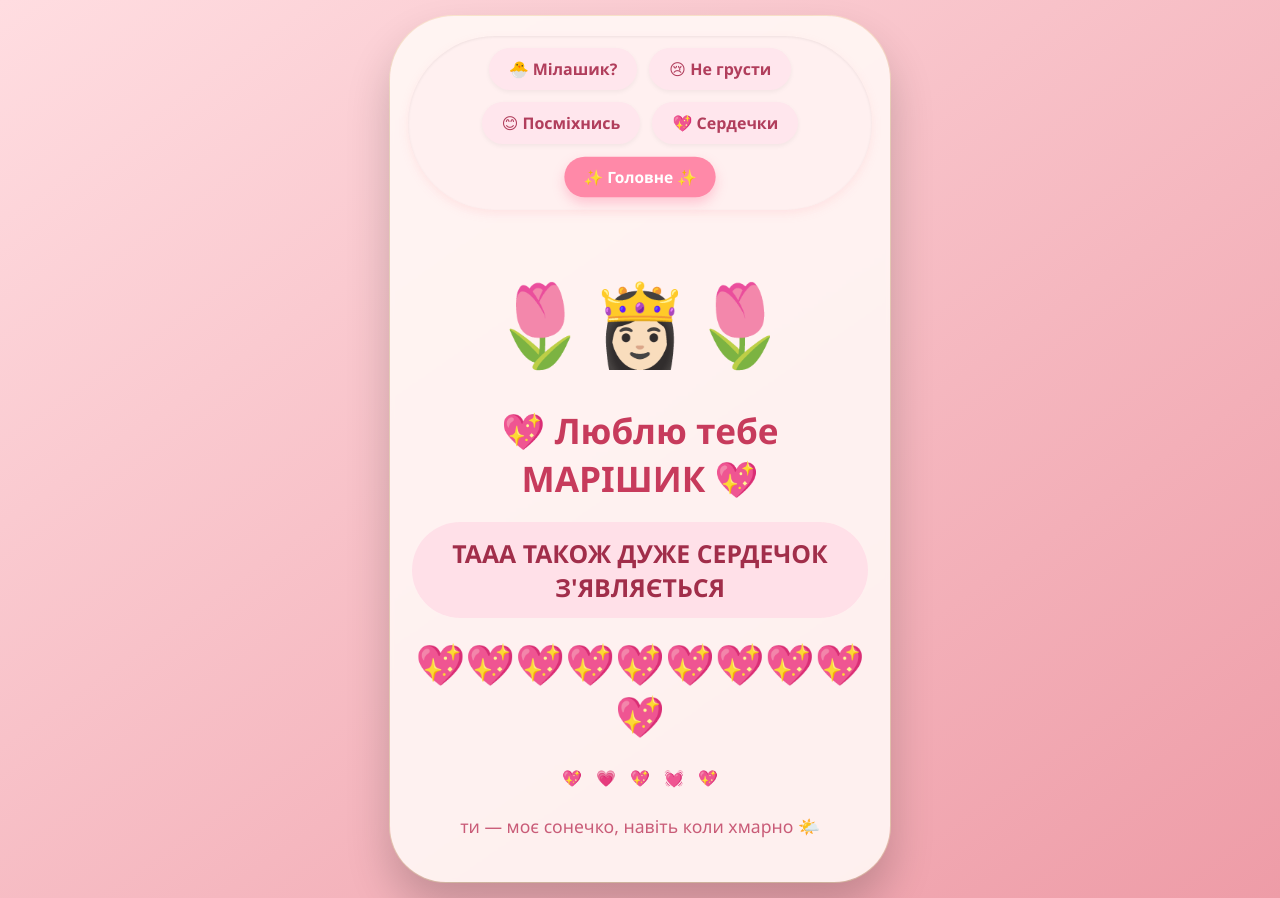
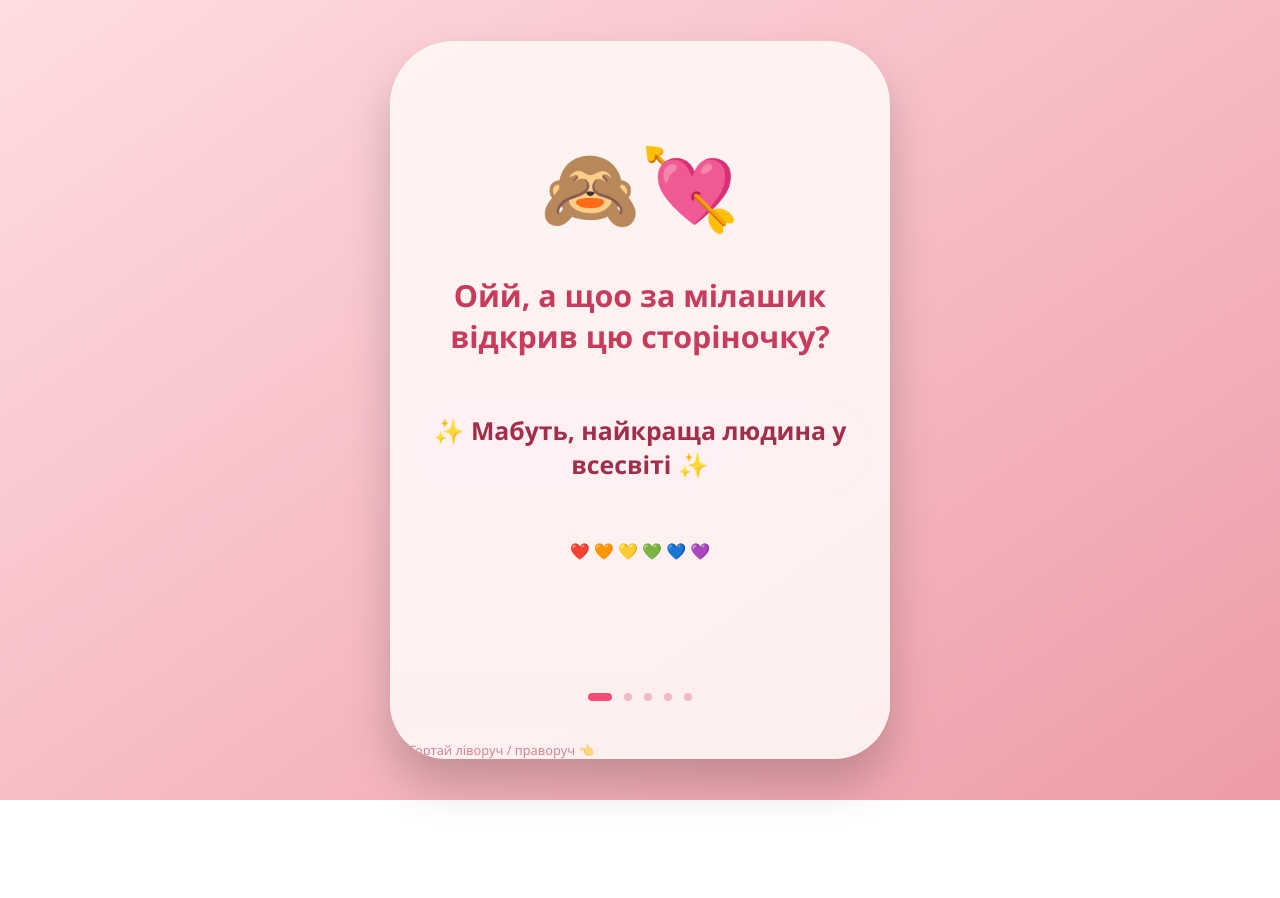
Before and after one commit to formanchuk/123, a plain HTML site: page index.html in a window 1280 px wide. After the commit the page ends 800 px from the top, so only its background shows below. Drawn offline with Linux system fonts and the light colour scheme.

Commit message:
Update index.html

```diff
--- a/index.html
+++ b/index.html
@@ -9,7 +9,6 @@
             margin: 0;
             padding: 0;
             box-sizing: border-box;
-            user-select: none; /* щоб не виділявся текст при тапах */
         }
 
         body {
@@ -20,77 +19,79 @@
             align-items: center;
             font-family: 'Segoe UI', 'Quicksand', system-ui, -apple-system, 'Helvetica Neue', cursive, sans-serif;
             padding: 16px;
+            overflow: hidden;
+            touch-action: pan-y pinch-zoom; /* дозволяє вертикальний скрол, але горизонтальний свайп ловимо */
         }
 
-        /* СТОРІНКА-КОНТЕЙНЕР */
-        .app {
+        /* контейнер-слайдер */
+        .slider-container {
             width: 100%;
             max-width: 500px;
             margin: 0 auto;
             background: rgba(255, 248, 245, 0.9);
             backdrop-filter: blur(2px);
             border-radius: 64px 64px 56px 56px;
-            box-shadow: 0 25px 45px rgba(0, 0, 0, 0.2), 0 0 0 1px rgba(255,255,200,0.5);
+            box-shadow: 0 25px 45px rgba(0, 0, 0, 0.2);
             overflow: hidden;
-            padding: 20px 18px 32px;
-            transition: all 0.2s ease;
+            position: relative;
+            touch-action: pan-y pinch-zoom;
         }
 
-        /* ВКЛАДКИ (навігація) */
-        .tabs {
+        .slides-wrapper {
             display: flex;
-            flex-wrap: wrap;
+            overflow-x: auto;
+            scroll-snap-type: x mandatory;
+            scroll-behavior: smooth;
+            -webkit-overflow-scrolling: touch;
+            scrollbar-width: none; /* ховаємо скролбар */
+            cursor: grab;
+            touch-action: pan-y pinch-zoom;
+        }
+
+        .slides-wrapper::-webkit-scrollbar {
+            display: none;
+        }
+
+        .slide {
+            flex: 0 0 100%;
+            scroll-snap-align: start;
+            padding: 30px 20px 40px;
+            text-align: center;
+            min-height: 550px;
+            display: flex;
+            flex-direction: column;
+            justify-content: center;
+            align-items: center;
+            gap: 20px;
+            box-sizing: border-box;
+        }
+
+        /* індикатори (точки внизу) */
+        .dots {
+            display: flex;
             justify-content: center;
             gap: 12px;
-            margin-bottom: 30px;
-            background: #fff0f0;
-            padding: 12px 10px;
-            border-radius: 100px;
-            box-shadow: inset 0 1px 3px #0001, 0 4px 8px #ffb6c140;
+            padding: 16px 0 20px;
+            background: rgba(255,240,240,0.7);
         }
 
-        .tab-btn {
-            background: #ffe6ed;
-            border: none;
-            padding: 10px 20px;
-            font-size: 1rem;
-            font-weight: bold;
-            border-radius: 40px;
-            color: #b13e5c;
-            font-family: inherit;
-            cursor: pointer;
+        .dot {
+            width: 8px;
+            height: 8px;
+            background: #d96c8a;
+            border-radius: 50%;
             transition: 0.2s;
-            box-shadow: 0 2px 5px rgba(0,0,0,0.05);
-            flex: 0 1 auto;
-            white-space: nowrap;
+            opacity: 0.4;
         }
 
-        .tab-btn.active {
-            background: #ff89a8;
-            color: white;
-            box-shadow: 0 6px 12px #ff90ac70;
-            transform: scale(0.97);
+        .dot.active {
+            width: 24px;
+            border-radius: 5px;
+            background: #ff4976;
+            opacity: 1;
         }
 
-        /* КОНТЕНТ ВКЛАДОК */
-        .tab-content {
-            display: none;
-            text-align: center;
-            animation: fadePop 0.35s cubic-bezier(0.2, 0.9, 0.4, 1.1);
-            min-height: 380px;
-            padding: 12px 4px;
-        }
-
-        .tab-content.active-content {
-            display: block;
-        }
-
-        @keyframes fadePop {
-            0% { opacity: 0; transform: scale(0.96); }
-            100% { opacity: 1; transform: scale(1); }
-        }
-
-        /* стиль тексту, картинок-сердець */
+        /* стилі тексту, як раніше, але трохи більше */
         h2 {
             font-size: 1.9rem;
             margin: 15px 0 12px;
@@ -100,11 +101,10 @@
         .big-emoji {
             font-size: 5rem;
             display: inline-block;
-            margin: 15px 0;
         }
 
         .heart-wave {
-            font-size: 2.8rem;
+            font-size: 2.5rem;
             line-height: 1.3;
             word-break: break-word;
         }
@@ -115,78 +115,67 @@
             background: #fff0f3dd;
             padding: 14px 12px;
             border-radius: 55px;
-            margin: 20px 0;
+            margin: 10px 0;
             color: #a12e4a;
-            backdrop-filter: blur(4px);
         }
 
-        .big-love {
-            font-size: 2.2rem;
-            background: linear-gradient(135deg, #ff7e9e, #ffb347);
-            background-clip: text;
-            -webkit-background-clip: text;
-            color: transparent;
-            font-weight: bold;
-        }
-
-        /* сердечна анімація (додаткові іскорки) */
         .floating-hearts {
             display: flex;
             justify-content: center;
             flex-wrap: wrap;
             gap: 14px;
-            margin: 25px 0;
+            margin: 15px 0;
         }
 
-        /* для адаптиву на телефонах – збільшуємо кнопки, щоб було зручно пальцем */
+        button {
+            background: #ffb7c5;
+            border: none;
+            padding: 8px 20px;
+            border-radius: 50px;
+            font-size: 1rem;
+            font-weight: bold;
+            color: #a1304b;
+            margin-top: 12px;
+            cursor: pointer;
+        }
+
         @media (max-width: 500px) {
-            .tabs {
-                gap: 8px;
+            .message { font-size: 1.3rem; }
+            h2 { font-size: 1.6rem; }
+            .big-emoji { font-size: 4rem; }
+            .slide { padding: 20px 16px; min-height: 500px; }
         }
-            .tab-btn {
-                padding: 8px 14px;
-                font-size: 0.9rem;
-            }
-            .message {
-                font-size: 1.3rem;
-            }
-            h2 {
-                font-size: 1.6rem;
-            }
-            .big-emoji {
-                font-size: 4rem;
-            }
+
+        /* підказка для свайпу */
+        .swipe-hint {
+            font-size: 0.8rem;
+            opacity: 0.6;
+            margin-top: 20px;
+            color: #b13e5c;
         }
     </style>
 </head>
 <body>
-<div class="app">
-    <div class="tabs">
-        <button class="tab-btn" data-tab="tab1">🐣 Мілашик?</button>
-        <button class="tab-btn" data-tab="tab2">😢 Не грусти</button>
-        <button class="tab-btn" data-tab="tab3">😊 Посміхнись</button>
-        <button class="tab-btn" data-tab="tab4">💖 Сердечки</button>
-        <button class="tab-btn active" data-tab="tab5">✨ Головне ✨</button>
-    </div>
-
-    <!-- Вкладка 1 -->
-    <div class="tab-content" id="tab1">
+<div class="slider-container">
+    <div class="slides-wrapper" id="slidesWrapper">
+        <!-- Слайд 1: Мілашик -->
+        <div class="slide">
             <div class="big-emoji">🙈💘</div>
             <h2>Ойй, а щоо за мілашик відкрив цю сторіночку?</h2>
             <div class="message">✨ Мабуть, найкраща людина у всесвіті ✨</div>
             <div class="floating-hearts">❤️ 🧡 💛 💚 💙 💜</div>
         </div>
 
-    <!-- Вкладка 2 -->
-    <div class="tab-content" id="tab2">
+        <!-- Слайд 2: Не грусти -->
+        <div class="slide">
             <div class="big-emoji">🌧️🤍</div>
             <h2>Нее грусти, малишик...</h2>
             <div class="message">Твоя усмішка — це магія, яка рятує день 🥺</div>
             <div class="heart-wave">💫 ти вже робиш цей світ кращим, просто існуючи 💫</div>
         </div>
 
-    <!-- Вкладка 3 -->
-    <div class="tab-content" id="tab3">
+        <!-- Слайд 3: Посміхнись -->
+        <div class="slide">
             <div class="big-emoji">😁💕</div>
             <h2>Посміхнись!</h2>
             <div class="message">Тобі дужее личить посмішкаа ✨</div>
@@ -194,69 +183,106 @@
             <div class="floating-hearts">💖💗💓💞💕</div>
         </div>
 
-    <!-- Вкладка 4 -->
-    <div class="tab-content" id="tab4">
+        <!-- Слайд 4: Сердечки -->
+        <div class="slide">
             <div class="big-emoji">💗💗💗</div>
             <h2>СЕРДЕЧКИИ простоо дуже многоо</h2>
-        <div class="heart-wave" id="heartsContainer">
+            <div class="heart-wave" id="heartsContainerSlide">
                 ❤️ 💖 💗 💓 💕 💞 💘 💝 💖 ❤️
             </div>
             <div class="message">бери скільки хочеш, вони всі твої 💌</div>
-        <button id="addMoreHearts" style="background:#ffb7c5; border:none; padding: 8px 20px; border-radius: 50px; font-size:1rem; margin-top:12px; font-weight:bold; color:#a1304b;">💥 + ще сердечок 💥</button>
+            <button id="addHeartsBtn">💥 + ще сердечок 💥</button>
         </div>
 
-    <!-- Вкладка 5 головна (Люблю тебе МАРІШИК) -->
-    <div class="tab-content active-content" id="tab5">
+        <!-- Слайд 5: Люблю тебе МАРІШИК (головний) -->
+        <div class="slide">
             <div class="big-emoji">🌷👸🏻🌷</div>
-        <h2 style="font-size:2.2rem;">💖 Люблю тебе МАРІШИК 💖</h2>
+            <h2 style="font-size:2rem;">💖 Люблю тебе МАРІШИК 💖</h2>
             <div class="message" style="background:#ffe0e8;">ТААА ТАКОЖ ДУЖЕ СЕРДЕЧОК З'ЯВЛЯЄТЬСЯ</div>
-        <div id="marishkaHearts" class="heart-wave" style="font-size: 2.5rem;">
+            <div id="marishkaHeartsSlide" class="heart-wave" style="font-size: 2rem;">
                 💖💖💖💖💖💖💖💖💖💖
             </div>
             <div class="floating-hearts">
                 <span>💖</span><span>💗</span><span>💖</span><span>💓</span><span>💖</span>
             </div>
-        <p style="margin-top:18px; font-size:1.1rem; color:#c95c78;">ти — моє сонечко, навіть коли хмарно 🌤️</p>
+            <p style="margin-top:12px; font-size:1rem; color:#c95c78;">ти — моє сонечко, навіть коли хмарно 🌤️</p>
         </div>
     </div>
 
+    <div class="dots" id="dotsContainer"></div>
+    <div class="swipe-hint">👉 Гортай ліворуч / праворуч 👈</div>
+</div>
+
 <script>
-    // Логіка перемикання вкладок
-    const tabs = document.querySelectorAll('.tab-btn');
-    const contents = document.querySelectorAll('.tab-content');
+    const wrapper = document.getElementById('slidesWrapper');
+    const slides = document.querySelectorAll('.slide');
+    const dotsContainer = document.getElementById('dotsContainer');
+    let currentIndex = 0;
+    let autoScrollTimeout = null;
 
-    function switchTab(tabId) {
-        // приховуємо всі контенти
-        contents.forEach(content => {
-            content.classList.remove('active-content');
+    // створити точки-індикатори
+    function createDots() {
+        dotsContainer.innerHTML = '';
+        slides.forEach((_, i) => {
+            const dot = document.createElement('div');
+            dot.classList.add('dot');
+            if (i === currentIndex) dot.classList.add('active');
+            dot.addEventListener('click', () => {
+                goToSlide(i);
             });
-        // показуємо потрібний
-        const activeContent = document.getElementById(tabId);
-        if(activeContent) activeContent.classList.add('active-content');
-
-        // оновлюємо активний клас на кнопках
-        tabs.forEach(btn => {
-            btn.classList.remove('active');
-            if(btn.getAttribute('data-tab') === tabId) {
-                btn.classList.add('active');
-            }
+            dotsContainer.appendChild(dot);
         });
     }
 
-    tabs.forEach(btn => {
-        btn.addEventListener('click', (e) => {
-            const tabId = btn.getAttribute('data-tab');
-            switchTab(tabId);
+    function updateDots() {
+        const dots = document.querySelectorAll('.dot');
+        dots.forEach((dot, i) => {
+            if (i === currentIndex) dot.classList.add('active');
+            else dot.classList.remove('active');
         });
+    }
+
+    function goToSlide(index) {
+        if (index < 0) index = 0;
+        if (index >= slides.length) index = slides.length - 1;
+        currentIndex = index;
+        wrapper.scrollTo({
+            left: wrapper.clientWidth * currentIndex,
+            behavior: 'smooth'
+        });
+        updateDots();
+    }
+
+    // визначення, який слайд видно після прокрутки
+    function updateCurrentOnScroll() {
+        const scrollLeft = wrapper.scrollLeft;
+        const slideWidth = wrapper.clientWidth;
+        const newIndex = Math.round(scrollLeft / slideWidth);
+        if (newIndex !== currentIndex && newIndex >= 0 && newIndex < slides.length) {
+            currentIndex = newIndex;
+            updateDots();
+        }
+    }
+
+    // слухаємо подію прокрутки (свайп)
+    wrapper.addEventListener('scroll', () => {
+        if (autoScrollTimeout) clearTimeout(autoScrollTimeout);
+        autoScrollTimeout = setTimeout(() => {
+            updateCurrentOnScroll();
+        }, 50);
     });
 
-    // ---- Сердечна магія на вкладці 4 (додавання нових сердечок) ----
-    const addButton = document.getElementById('addMoreHearts');
-    const heartsContainer = document.getElementById('heartsContainer');
+    // для коректного оновлення при ресайзі
+    window.addEventListener('resize', () => {
+        goToSlide(currentIndex);
+    });
 
-    if (addButton && heartsContainer) {
-        addButton.addEventListener('click', () => {
-            // додаємо 10 нових сердечок різними емодзі
+    // сердечна магія на 4 слайді
+    const addBtn = document.getElementById('addHeartsBtn');
+    const heartsContainer = document.getElementById('heartsContainerSlide');
+    if (addBtn && heartsContainer) {
+        addBtn.addEventListener('click', (e) => {
+            e.stopPropagation();
             const newHearts = ['❤️','💖','💗','💓','💕','💞','💘','💝','🧡','💛','💚','💙','💜','🩷','🤍'];
             let extra = '';
             for(let i=0; i<12; i++) {
@@ -264,48 +290,32 @@
                 extra += randomHeart + ' ';
             }
             heartsContainer.innerHTML += ' ' + extra;
-            // автоматично скрол не робимо, просто додаємо
-            heartsContainer.style.transition = '0.2s';
         });
     }
 
-    // ---- Додатково для головної вкладки: при переході на tab5 теж можна додати більше сердець.
-    // Але щоб було весело: зробимо таємний дощ сердець при натисканні на фразу "Люблю тебе МАРІШИК"
-    const mainTitle = document.querySelector('#tab5 h2');
-    const marishkaHeartsDiv = document.getElementById('marishkaHearts');
-
-    if(mainTitle && marishkaHeartsDiv) {
-        mainTitle.addEventListener('click', () => {
-            // при кліку на заголовок "Люблю тебе МАРІШИК" додаємо ще багато сердечок
+    // на головному слайді при кліку на заголовок додаємо сердечка
+    const mainTitle = document.querySelector('.slide:last-child h2');
+    const marishkaDiv = document.getElementById('marishkaHeartsSlide');
+    if(mainTitle && marishkaDiv) {
+        mainTitle.addEventListener('click', (e) => {
+            e.stopPropagation();
             const heartsArray = ['💖','💗','💖','💓','💖','💕','💞','💘','💖','💖','🧡','🩷'];
             let extraHearts = '';
             for(let i=0; i<20; i++) {
                 extraHearts += heartsArray[Math.floor(Math.random() * heartsArray.length)] + ' ';
             }
-            marishkaHeartsDiv.innerHTML = marishkaHeartsDiv.innerHTML + ' ' + extraHearts;
-            // маленький ефект "стрибнулих сердець"
-            marishkaHeartsDiv.style.transform = 'scale(1.02)';
-            setTimeout(() => { marishkaHeartsDiv.style.transform = ''; }, 200);
+            marishkaDiv.innerHTML = marishkaDiv.innerHTML + ' ' + extraHearts;
+            marishkaDiv.style.transform = 'scale(1.02)';
+            setTimeout(() => { marishkaDiv.style.transform = ''; }, 200);
         });
     }
 
-    // автоматично коригуємо розмір шрифту для довгих рядків на телефонах - не обов'язково, але гарно
-    function adjustFonts() {
-        if(window.innerWidth < 450) {
-            document.querySelectorAll('.message').forEach(el => {
-                el.style.fontSize = '1.2rem';
-            });
-        } else {
-            document.querySelectorAll('.message').forEach(el => {
-                el.style.fontSize = '';
-            });
-        }
-    }
-    window.addEventListener('resize', adjustFonts);
-    adjustFonts();
-
-    // додатковий дрібний дотик : при першому відкритті показується головна вкладка з любов'ю
-    console.log("💖 Сторінка для Марішика готова 💖");
+    // ініціалізація
+    createDots();
+    // через невелику затримку вирівнюємо позицію
+    setTimeout(() => {
+        goToSlide(0);
+    }, 100);
 </script>
 </body>
 </html>
```
Lines whose indentation alone changed are shown as unchanged.
